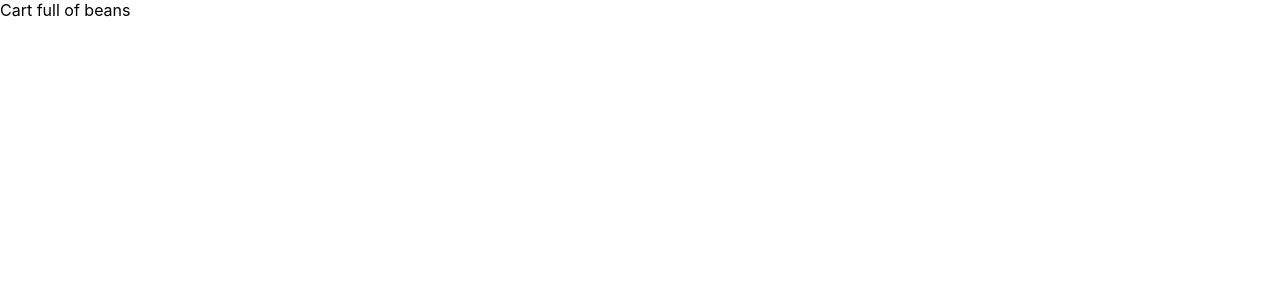
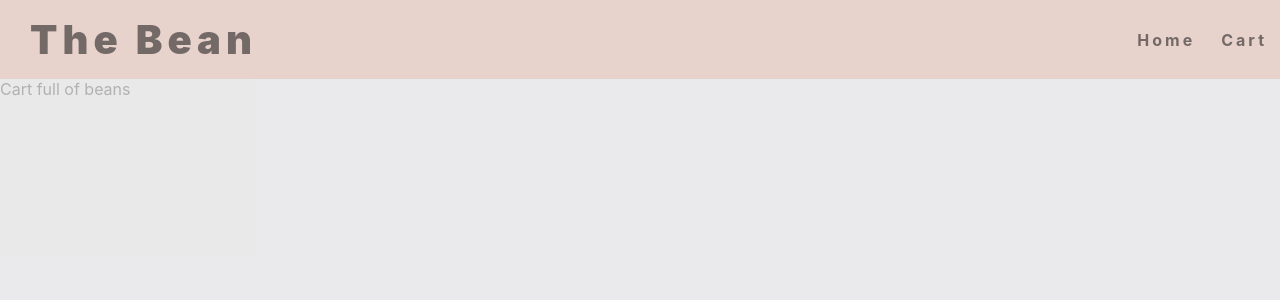
Before and after one commit to tatmil-99/The-Bean, a JavaScript app: page /cart in a window 1280 px wide. Shown: the top 300 px of the page. Built offline with nearby package versions, Linux system fonts and the light colour scheme; the HTML template or start-up script is replaced by a standard one.

Commit message:
adds some more styling and comments for styled components

```diff
--- a/src/App.js
+++ b/src/App.js
@@ -10,11 +10,13 @@ import {
 import styled from 'styled-components';
 import Home from './components/Home';
 import Cart from './components/Cart';
+import Nav from './components/Nav';
 
 function App() {
   return (
     <AppDiv>
       <Router>
+        <Nav />
         <Switch>
           <Route exact path="/" component={Home} />
           <Route path="/cart" component={Cart} />
@@ -24,8 +26,12 @@ function App() {
   );
 }
 
+// STYLING FOR APPDIV CONTAINER
 const AppDiv = styled.div`
-
+  height: 100vh;
+  width: 100vw;
+  display: flex;
+  flex-direction: column;
 `;
 
 export default App;
--- a/src/components/Cart.js
+++ b/src/components/Cart.js
@@ -1,9 +1,19 @@
+import styled from "styled-components";
+
 const Cart = () => {
   return (
-    <div>
+    <CartDiv>
       Cart full of beans
-    </div>
-  )
+    </CartDiv>
+  );
 }
 
+// STYLING FOR CARTDIV CONTAINER
+const CartDiv = styled.div`
+  height: 100vh;
+  width: 100vw;
+  background-color: #B9B7BD;
+  opacity: .3;
+`;
+
 export default Cart
--- a/src/components/Home.js
+++ b/src/components/Home.js
@@ -1,20 +1,21 @@
 import styled from "styled-components";
-import Nav from "./Nav";
 
 const Home = () => {
   return (
     <HomeDiv>
-      <Nav />
       Home component
     </HomeDiv>
   );
 }
 
+// STYLING FOR HOMEDIV CONTAINER
 const HomeDiv = styled.div`
   height: 100vh;
   width: 100vw;
-  display: flex;
-  flex-direction: column;
+  /* display: flex;
+  flex-direction: column;  */
+  background-color: #B9B7BD;
+  opacity: .3;
 `;
 
 export default Home;
--- a/src/components/Nav.js
+++ b/src/components/Nav.js
@@ -18,13 +18,12 @@ const Nav = () => {
   );
 }
 
+// STYLING FOR NAVMENU CONTAINER
 const NavMenu = styled.nav`
   display: flex;
   flex-direction: row;
   align-items: center;
   justify-content: space-between;
-  /* padding: 0px 15px; */
-  /* margin: 0px 15px; */
   letter-spacing: 3px;
   background-color: #E7D2CC;
   width: 100vw;
@@ -55,6 +54,7 @@ const NavMenu = styled.nav`
   }
 `;
 
+// STYLING FOR LINKHOME CONTAINER
 const LinkHome = styled.div`
   padding: 0px 5px;
   margin: 0px 8px;
@@ -68,12 +68,11 @@ const LinkHome = styled.div`
   &:hover {
     text-decoration: none;
     font-weight: 750;
-    box-shadow: 0px 5px 9px -5px rgb(0 0 0 / 70%);
-    padding-top: 5px;
-    padding-bottom: 5px;
-    border: solid 1.9px #EEEDE7;
-    border-radius: 4px;
+    opacity: 0.4;
+  }
 
+  &:active {
+    opacity: 0.9;
   }
 
   @media (max-width: 400px) {
@@ -85,9 +84,9 @@ const LinkHome = styled.div`
   }
 `;
 
+// STYLING FOR LINKCART CONTAINER
 const LinkCart = styled.div`
   padding: 0px 5px;
-  /* padding-right: 15px; */
   margin: 0px 8px;
   font-weight: 700;
 
@@ -99,12 +98,11 @@ const LinkCart = styled.div`
   &:hover {
     text-decoration: none;
     font-weight: 750;
-    box-shadow: 0px 5px 9px -5px rgb(0 0 0 / 70%);
-    padding-top: 5px;
-    padding-bottom: 5px;
-    border: solid 1.9px #EEEDE7;
-    border-radius: 4px;
+    opacity: 0.4;
+  }
 
+  &:active {
+    opacity: 0.9;
   }
 
   @media (max-width: 400px) {
@@ -116,6 +114,7 @@ const LinkCart = styled.div`
   }
 `;
 
+// STYLING FOR LINKS CONTAINER
 const Links = styled.div`
   display: flex;
   justify-content: flex-end;
```
